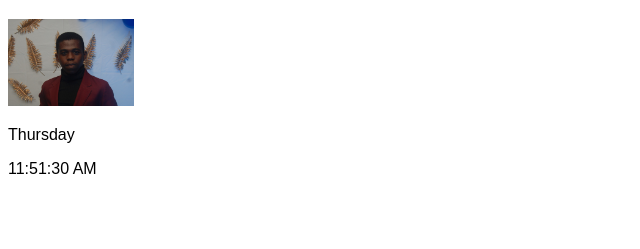
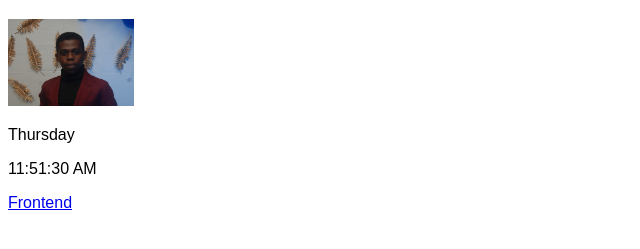
Before and after one commit to TaiwoSoftware/Task, a plain HTML site: page index.html in a window 1280 px wide. Shown: the part 61-310 px from the top of the page, without its empty margins (0-640 px from the left). Drawn offline with Linux system fonts and the light colour scheme.

Commit message:
added track

```diff
--- a/index.html
+++ b/index.html
@@ -12,7 +12,7 @@
     <p data-testid="currentDayOfTheWeek"></p>
     <p data-testid="currentUTCTime"></p>
     <p data-testid="Frontend"></p>
-    <a href="https://github.com/TaiwoSoftware/Task" data-testid="githubURL"></a>
+    <a href="https://github.com/TaiwoSoftware/Task" data-testid="githubURL">Frontend</a>
 
     <script src="app.js"></script>
 </body>
```
